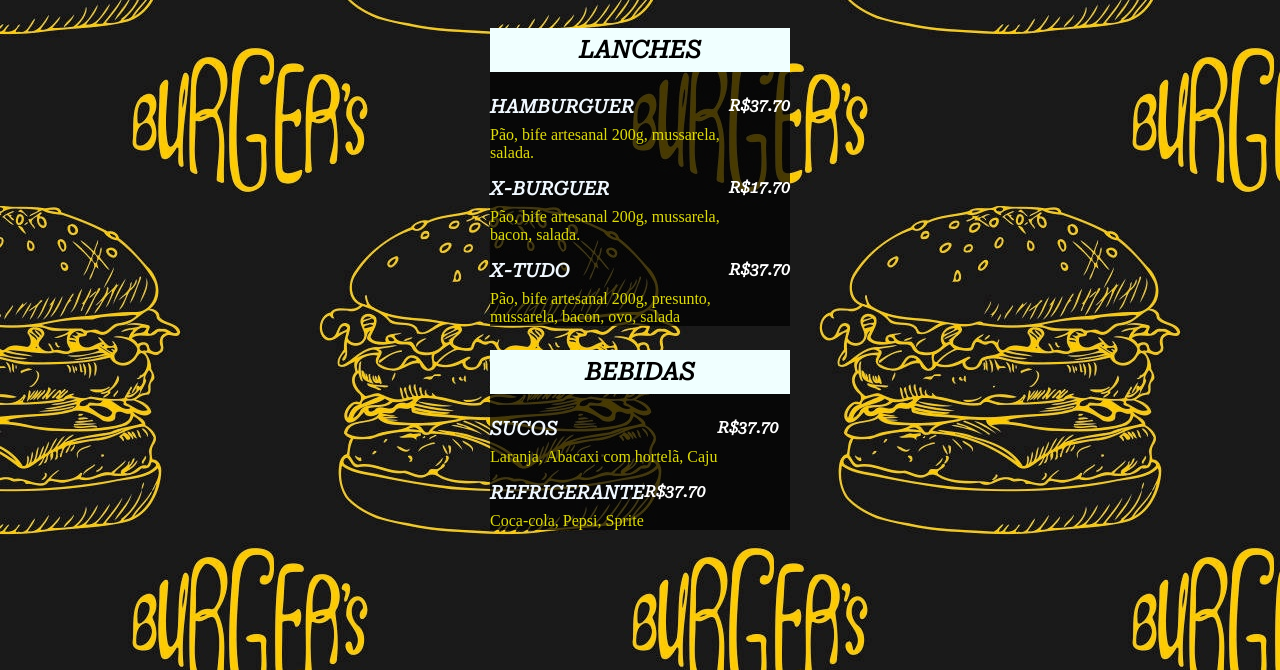
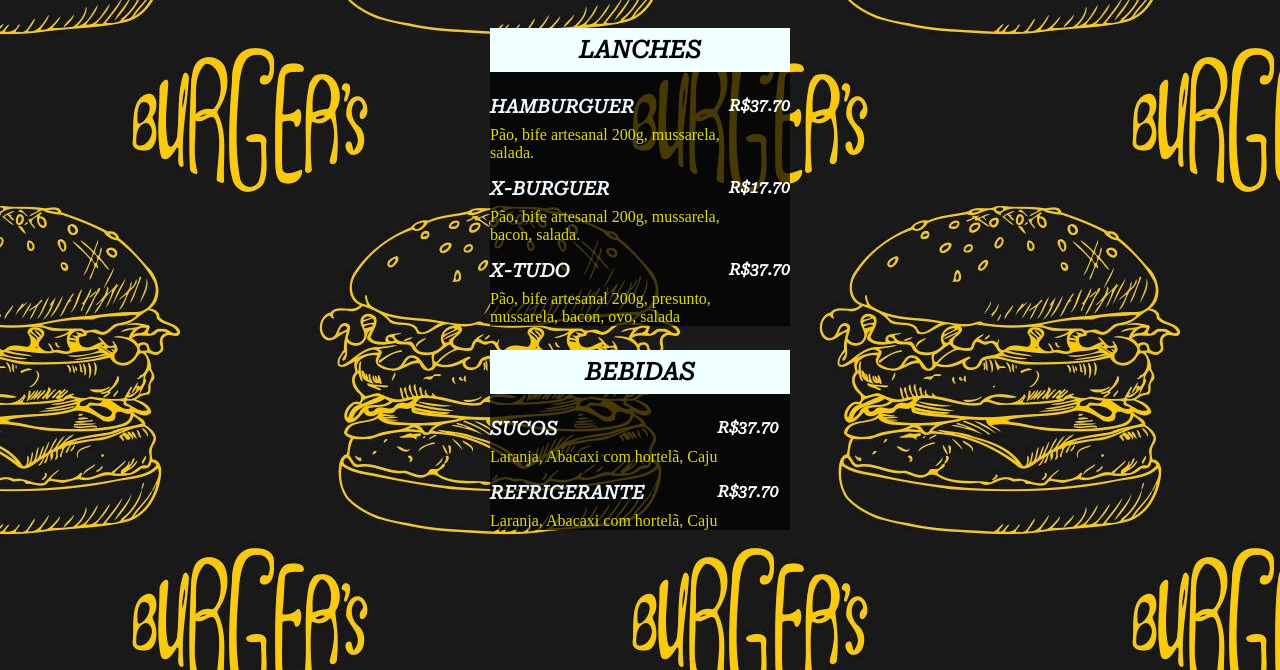
Before and after one commit to teussharke/card-pio, a plain HTML site: page index.html in a window 1280 px wide. Shown: the part 130-800 px from the top of the page. Drawn offline with Linux system fonts and the light colour scheme.

Commit message:
layout do preço

```diff
--- a/index.html
+++ b/index.html
@@ -75,11 +75,11 @@
         </strong>
       </li>
 
-         <li>
+      <li>
         <div class="details">
-          <h3>Refrigerante</h3>
+          <h3>REFRIGERANTE</h3>
           <p class="description">
-            Coca-cola, Pepsi, Sprite
+            Laranja, Abacaxi com hortelã, Caju
           </p>
         </div>
         <strong class="price">
```
